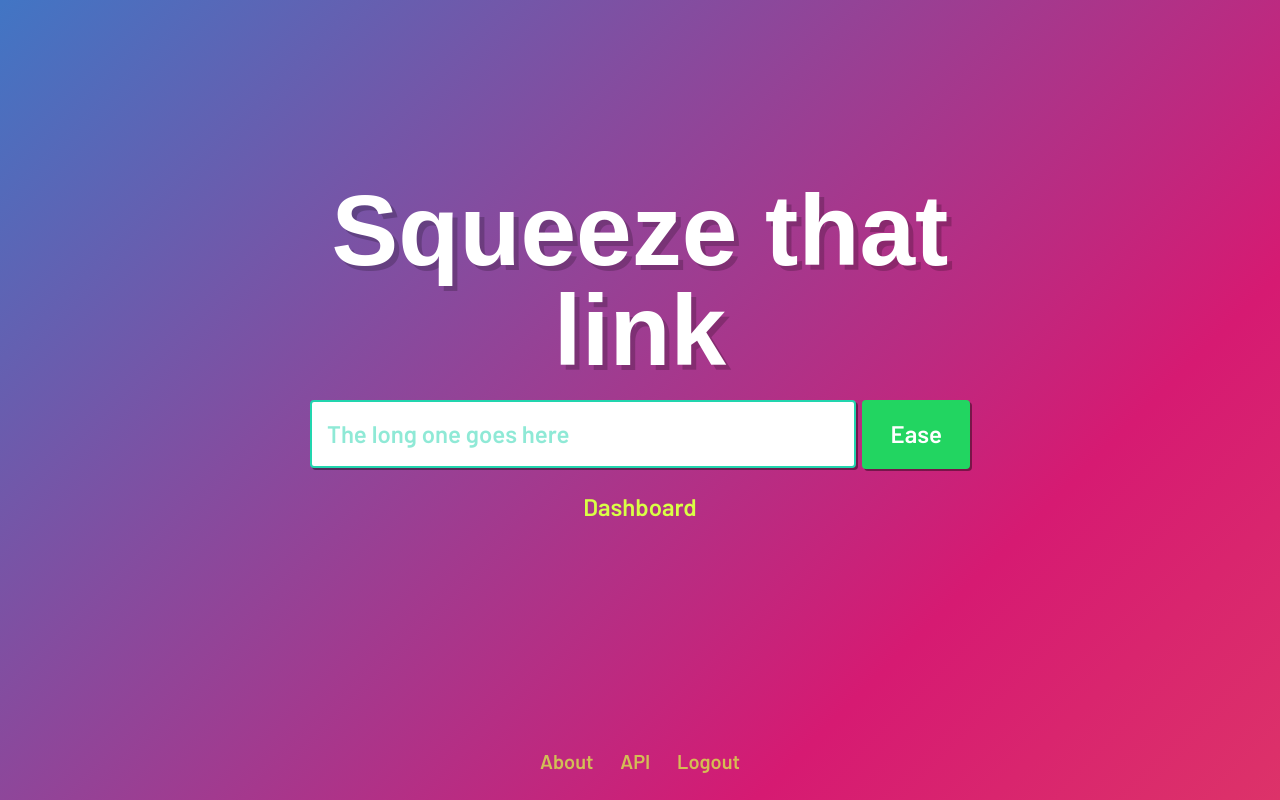
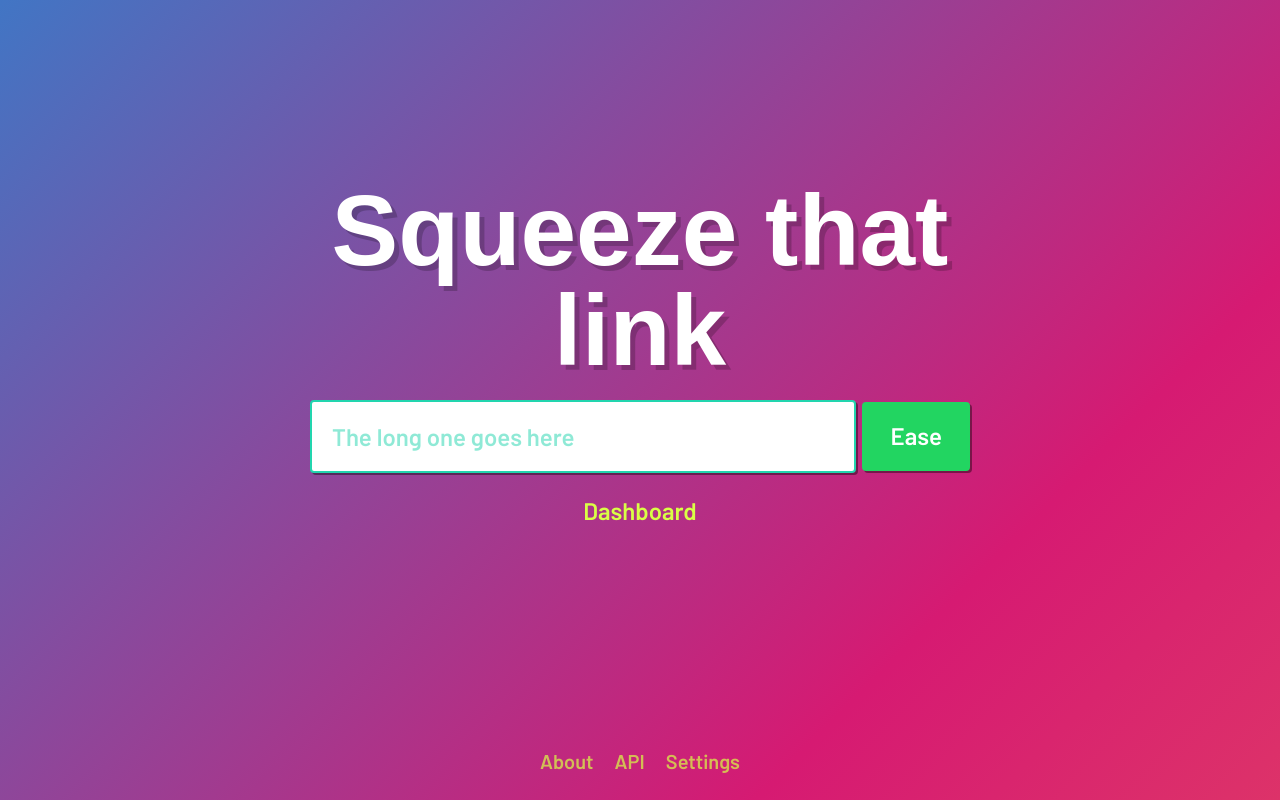
Before and after one commit to tvey/synk, a Django app: page / in a window 1280 px wide. Run offline with Django 3.2, Linux system fonts and the light colour scheme; the visitor is signed in with stand-in values (Sample User, id 1); some libraries are stand-ins or nearby versions; some web fonts are replaced.

Commit message:
User settings and minor tweaks

```diff
--- a/shortener/templates/shortener/dashboard.html
+++ b/shortener/templates/shortener/dashboard.html
@@ -41,9 +41,9 @@
             <tr>
               <td>{% if link.name %}{{ link.name }}{% else %}———{% endif %}</td>
               <td>
-                <a href="{{ request.scheme }}://{{ request.get_host }}/{{ link.code }}/">{{ request.scheme }}://{{ request.get_host }}/{{ link.code }}/</a>&nbsp;&nbsp;<i class="far fa-copy" onclick="copyToClipboard(this, button = false, copied = true)"></i>
+                <a href="{{ request.scheme }}://{{ request.get_host }}/{{ link.code }}/" target="_blank">{{ request.scheme }}://{{ request.get_host }}/{{ link.code }}/</a>&nbsp;&nbsp;<i class="far fa-copy" onclick="copyToClipboard(this, button = false, copied = true)"></i>
               </td>
-              <td><a href="{{ link.source }}">{{ link.source|truncatechars:150 }}</a></td>
+              <td><a href="{{ link.source }}" target="_blank">{{ link.source|truncatechars:150 }}</a></td>
               <td class="click">{{ link.click_set.count }}</td>
             <td class="manage">
               <a href="{% url 'update' link.code %}">Edit</a>
--- a/shortener/views.py
+++ b/shortener/views.py
@@ -9,8 +9,7 @@ from django.views.generic import (
     UpdateView,
     DeleteView,
 )
-from django.urls import reverse, reverse_lazy
-from rest_framework.authtoken.models import Token
+from django.urls import reverse_lazy
 
 from .forms import LinkForm, LinkModelForm
 from .models import Link
--- a/static/style.css
+++ b/static/style.css
@@ -54,10 +54,11 @@ input[type="text"],
 input[type="email"],
 input[type="search"],
 input[type="password"] {
+  line-height: 1;
   border-radius: var(--b-radius);
   display: block;
   width: 100%;
-  padding: 0.7rem 0.75rem;
+  padding: 1rem 1rem;
   outline: 0 none;
   border: var(--b-width) solid #22d5ae;
   transition: border-color 0.3s;
@@ -527,6 +528,11 @@ table a:not(table .manage a):hover {
   font-size: 0.8rem;
 }
 
+#settings .content-box-dark p {
+  margin-top: 1rem;
+  margin-bottom: 1rem;
+}
+
 #code-rules {
   margin-bottom: 0.4rem;
   font-size: 0.7rem;
--- a/templates/_footer.html
+++ b/templates/_footer.html
@@ -10,8 +10,8 @@
     <li><a href="{% url 'about' %}">About</a></li>
     {% endif %}
     <li><a href="{% url 'link-api:about' %}">API</a></li>
-    {% if request.user.is_authenticated %}
-    <li><a href="{% url 'logout' %}">Logout</a></li>
+    {% if request.user.is_authenticated and '/settings' not in request.path %}
+    <li><a href="{% url 'user-settings' %}">Settings</a></li>
     {% endif %}
   </ul>
 </footer>
--- a/users/templates/users/password_change.html
+++ b/users/templates/users/password_change.html
@@ -13,11 +13,10 @@
       <div class="btn-wrap">
         <button type="submit" class="btn btn-accent">{% trans "Save changes" %}</button>
         <small class="text-muted">
-          <a href="{% url 'password_reset' %}" class="link">{% trans "Forgot you old password?" %}</a>
-          <a href="{% url 'home' %}" class="text-muted dblock">{% trans "Homepage" %}</a>
+          <a href="{% url 'password_reset' %}" class="link">{% trans "Forgot you old password?" %}</a><br>
+          <a href="{% url 'home' %}" class="text-muted diblock">{% trans "Homepage" %}</a>
         </small>
       </div>
     </form>
-    {% include '_footer_simple.html' %}
   </div>
 {% endblock content %}
--- a/users/urls.py
+++ b/users/urls.py
@@ -13,6 +13,7 @@ from .views import (
     resend_activation,
     change_password,
     LoginUserView,
+    UserSettingsView,
 )
 from .forms import ResetPasswordForm
 
@@ -26,33 +27,34 @@ urlpatterns = [
     path('change-password/', change_password, name='change-password'),
     path('logout/', LogoutView.as_view(), name='logout'),
     path(
-        "reset-password/",
+        'reset-password/',
         PasswordResetView.as_view(
-            template_name="users/password_reset.html",
+            template_name='users/password_reset.html',
             form_class=ResetPasswordForm,
-            html_email_template_name="users/password_reset_email.html",
+            html_email_template_name='users/password_reset_email.html',
         ),
-        name="password_reset",
+        name='password_reset',
     ),
     path(
-        "reset-password/done/",
+        'reset-password/done/',
         PasswordResetDoneView.as_view(
-            template_name="users/password_reset_done.html"
+            template_name='users/password_reset_done.html'
         ),
-        name="password_reset_done",
+        name='password_reset_done',
     ),
     path(
-        "reset-password-confirm/<uidb64>/<token>/",
+        'reset-password-confirm/<uidb64>/<token>/',
         PasswordResetConfirmView.as_view(
-            template_name="users/password_reset_confirm.html"
+            template_name='users/password_reset_confirm.html'
         ),
-        name="password_reset_confirm",
+        name='password_reset_confirm',
     ),
     path(
-        "password-reset-complete/",
+        'password-reset-complete/',
         PasswordResetCompleteView.as_view(
-            template_name="users/password_reset_complete.html"
+            template_name='users/password_reset_complete.html'
         ),
-        name="password_reset_complete",
+        name='password_reset_complete',
     ),
+    path('settings/', UserSettingsView.as_view(), name='user-settings')
 ]
```
Also changed, not shown: users/forms.py (+6 -2 lines), users/views.py (+7 -0 lines).
